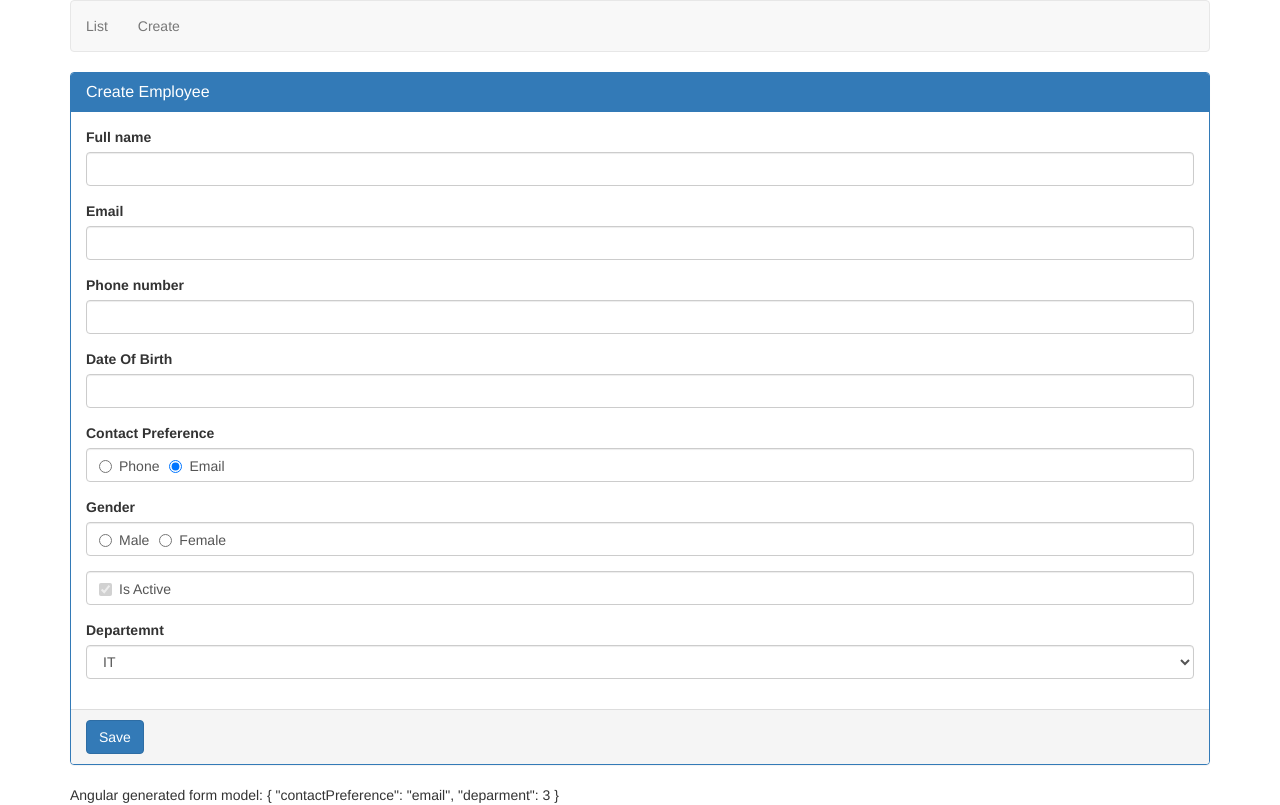
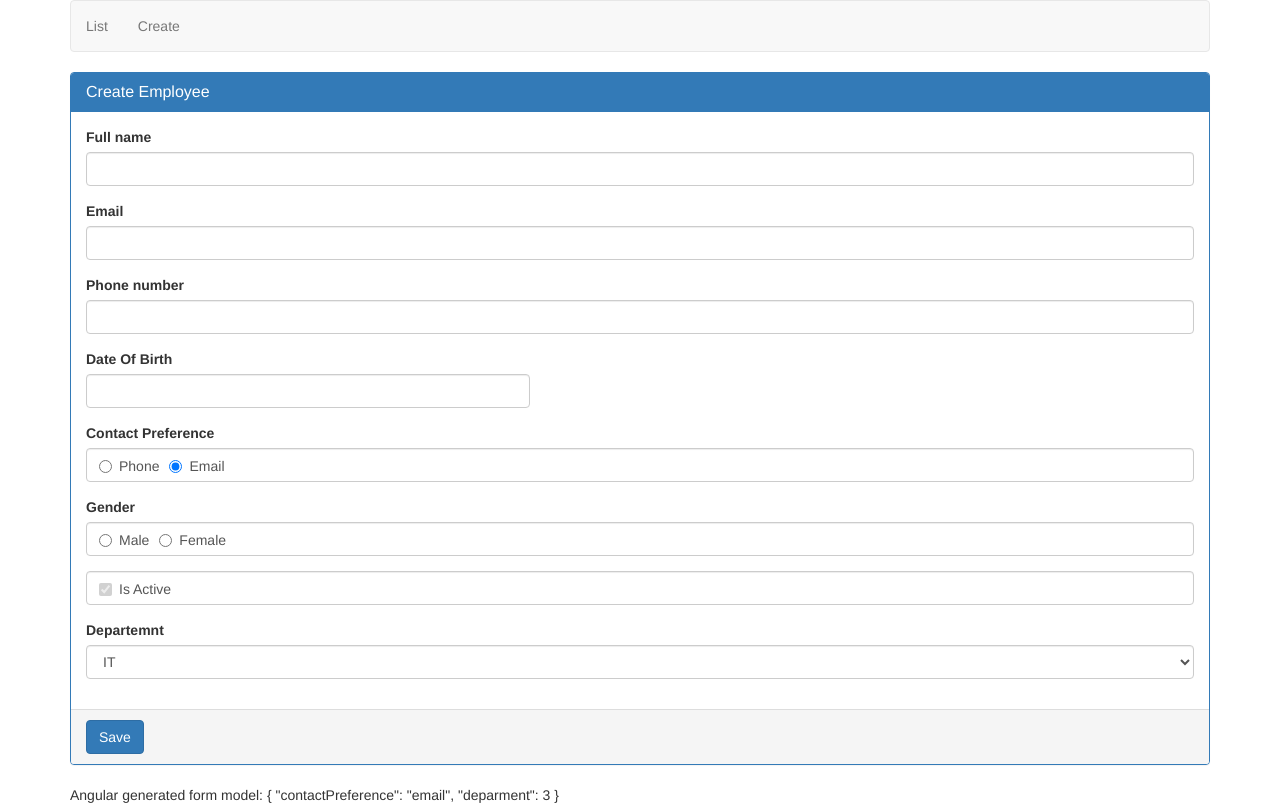
Before and after one commit to sirfan24/AngularCrud, an Angular app: page /create in a window 1280 px wide. Built offline with nearby package versions, Linux system fonts and the light colour scheme.

Commit message:
Part 12 Configuring ngx-bootstrap date picker Timestamp - 1:57:32

```diff
--- a/src/app/employees/create-employee.component.html
+++ b/src/app/employees/create-employee.component.html
@@ -36,8 +36,8 @@
           class="form-control"
         />
       </div>
-
-      <div class="form-group">
+      <div class="row">
+        <div class="form-group col-md-5">
           <label for="dateOfBirth">Date Of Birth</label>
           <input
             id="dateOfBirth"
@@ -45,8 +45,11 @@
             [(ngModel)]="dateOfBirth"
             type="text"
             bsDatepicker
+            [bsConfig]="datePickerConfig"
             class="form-control"
+            placement="right"
           />
+        </div>
       </div>
 
       <div class="form-group">
--- a/src/app/employees/create-employee.component.ts
+++ b/src/app/employees/create-employee.component.ts
@@ -1,6 +1,7 @@
 import { Component, OnInit } from '@angular/core';
 import { NgForm } from '@angular/forms';
 import { Department } from '../models/departement.model';
+import { BsDatepickerConfig } from 'ngx-bootstrap/datepicker';
 
 @Component({
   selector: 'app-create-employee',
@@ -24,8 +25,21 @@ export class CreateEmployeeComponent implements OnInit {
     { id: 4, name: 'Payroll' },
     { id: 5, name: 'Admin' }
   ];
+  // partial key word bcoz we are setting only few properties
+  datePickerConfig: Partial<BsDatepickerConfig>;
 
-  constructor() {}
+  constructor() {
+    this.datePickerConfig = Object.assign(
+      {},
+      {
+        containerClass: 'theme-dark-blue',
+        showWeekNumbers: false,
+        minDate: new Date(2018, 10, 1),
+        maxDate: new Date(2018, 11, 31),
+        dateInputFormat: 'MM/DD/YYYY'
+      }
+    );
+  }
 
   ngOnInit() {}
 
```
Lines whose indentation alone changed are shown as unchanged.
